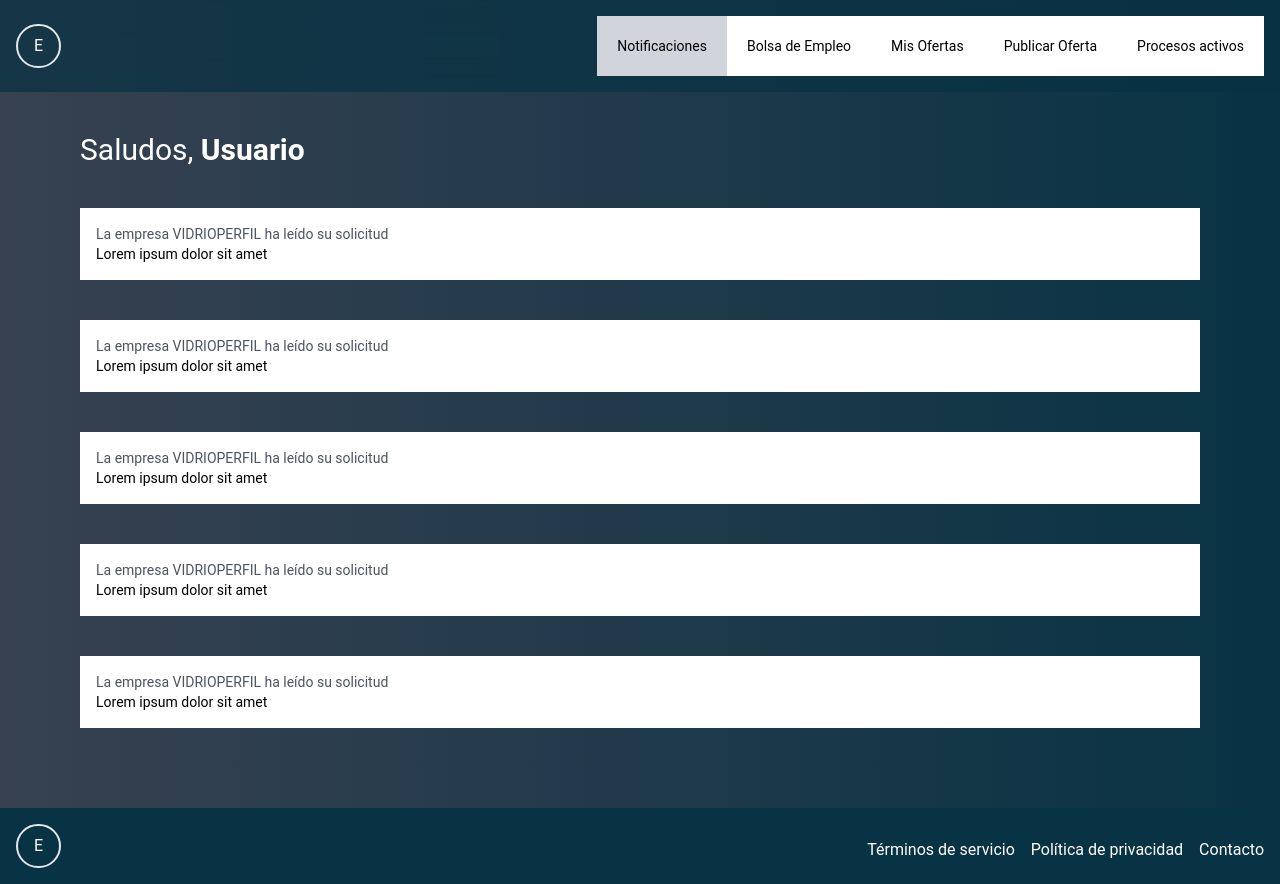
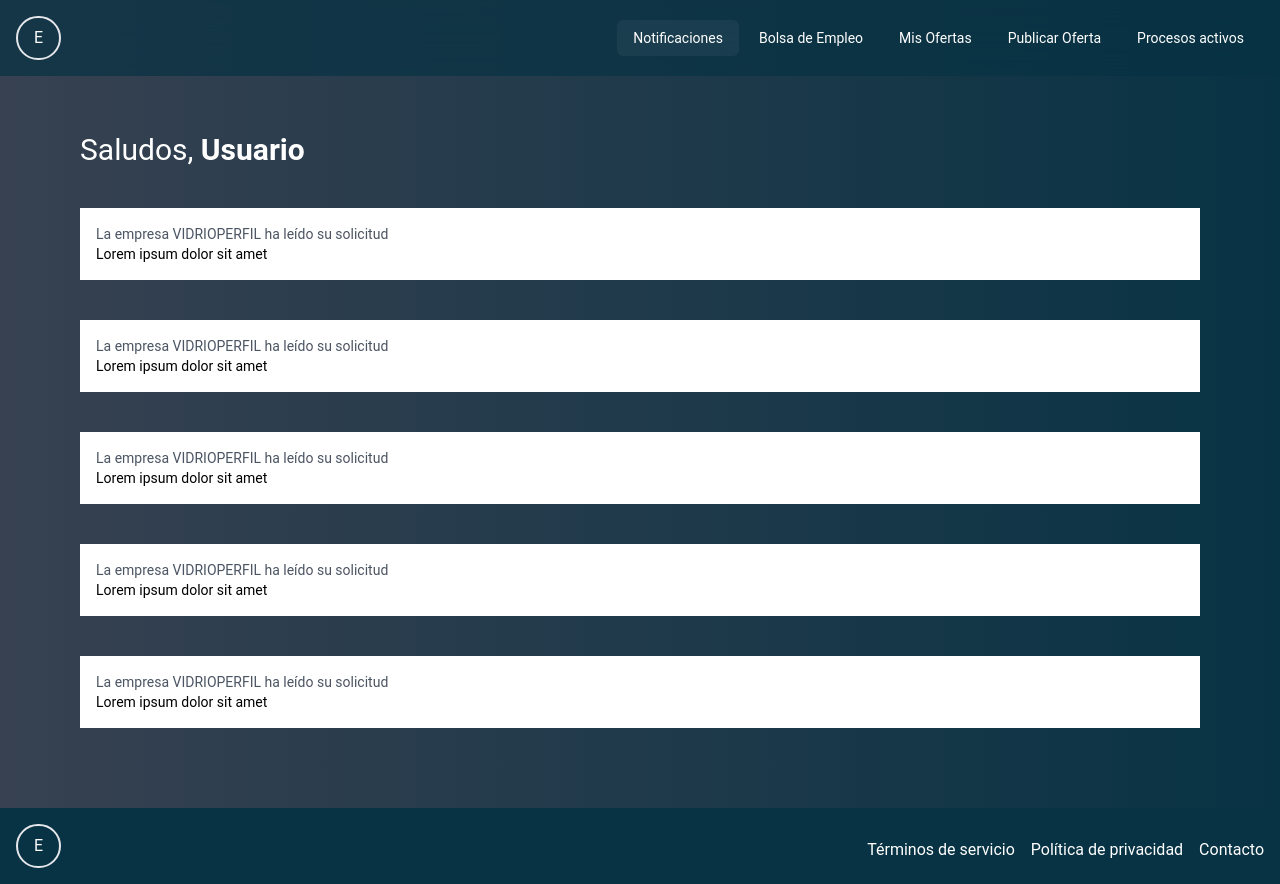
Before and after one commit to frankgimeno3/empleotecnicfront, a Next.js app: page /dashboard in a window 1280 px wide. Built offline with nearby package versions, Linux system fonts and the light colour scheme.

Commit message:
mejoro precisión borde superior

```diff
--- a/components/Dashboard/BolsaDeEmpleo/BolsaDeEmpleo.tsx
+++ b/components/Dashboard/BolsaDeEmpleo/BolsaDeEmpleo.tsx
@@ -4,8 +4,8 @@ import ListadoOfertasSolicitudes from "./ListadoOfertasSolicitudes";
 
 const BolsaDeEmpleo = () => {
   return (
-    <div className="mt-20 pb-10 pb-20 mx-20vw w-full">
-      <div className="bg-white py-5">
+    <div className="mt-6 pb-20 mx-20vw w-full">
+      <div className="bg-white mt-10 py-5">
         <QueYDonde />
         <FormularioBusquedaAvanzada />
       </div>
--- a/pages/dashboard.tsx
+++ b/pages/dashboard.tsx
@@ -15,8 +15,9 @@ type ComponentName =
   | "ProcesosActivos";
 
 export default function Dashboard() {
-  const [selectedButton, setSelectedButton] =
-    useState<ComponentName>("Notificaciones");
+  const [selectedButton, setSelectedButton] = useState<ComponentName>(
+    "Notificaciones"
+  );
 
   const [showMenu, setShowMenu] = useState(false);
 
@@ -59,12 +60,11 @@ export default function Dashboard() {
     <>
       <nav className="fixed top-0 left-0 right-0 z-10 bg-cyan-950 bg-opacity-70 backdrop-filter backdrop-blur-lg flex items-center justify-between p-4 md:text-xs xl:text-base ">
         <Link href="/dashboard" passHref>
-          <button className="bg-opacity-25 text-white rounded-full py-2 px-4 border-2 hover:bg-white hover:text-cyan-950  hover:cursor-pointer">
+          <button className="bg-opacity-5 text-white rounded-full mr-1 py-2 px-4 border-2 hover:bg-white hover:bg-opacity-50 hover:bg-opacity-50 hover:text-cyan-950  hover:cursor-pointer">
             E
           </button>
         </Link>
-        {/* <div style={{ margin: "0 20vw" }} > */}
-        <div className="flex flex-col items-center  font-mono text-sm bg-gradient-to-r from-gray-100 to-cyan-150 ">
+        <div className="flex flex-col items-center  font-mono text-sm  ">
           {isSMorMD && (
             <div className="relative" ref={menuRef}>
               <Image
@@ -77,40 +77,40 @@ export default function Dashboard() {
               {showMenu && (
                 <div className="absolute top-0 left-0 bg-white border border-gray-300">
                   <button
-                    className={`p-5 bg-white button-menu ${
-                      selectedButton === "Notificaciones" ? "bg-gray-300" : ""
+                    className={`bg-opacity-5 text-white rounded-md mr-1 py-2 px-4 hover:bg-white hover:bg-opacity-50 hover:text-cyan-950  hover:cursor-pointer button-menu ${
+                      selectedButton === "Notificaciones" ? "bg-white" : ""
                     }`}
                     onClick={() => handleButtonClick("Notificaciones")}
                   >
                     Notificaciones
                   </button>
                   <button
-                    className={`p-5 bg-white button-menu ${
-                      selectedButton === "BolsaDeEmpleo" ? "bg-gray-300" : ""
+                    className={`bg-opacity-5 text-white rounded-md mr-1 py-2 px-4 hover:bg-white hover:bg-opacity-50 hover:text-cyan-950  hover:cursor-pointer button-menu ${
+                      selectedButton === "BolsaDeEmpleo" ? "bg-white" : ""
                     }`}
                     onClick={() => handleButtonClick("BolsaDeEmpleo")}
                   >
                     Bolsa de Empleo
                   </button>
                   <button
-                    className={`p-5 bg-white button-menu ${
-                      selectedButton === "MisOfertas" ? "bg-gray-300" : ""
+                    className={`bg-opacity-5 text-white rounded-md mr-1 py-2 px-4 hover:bg-white hover:bg-opacity-50 hover:text-cyan-950  hover:cursor-pointer button-menu ${
+                      selectedButton === "MisOfertas" ? "bg-white" : ""
                     }`}
                     onClick={() => handleButtonClick("MisOfertas")}
                   >
                     Mis Ofertas
                   </button>
                   <button
-                    className={`p-5 bg-white button-menu ${
-                      selectedButton === "PublicarOferta" ? "bg-gray-300" : ""
+                    className={`bg-opacity-5 text-white rounded-md mr-1 py-2 px-4 hover:bg-white hover:bg-opacity-50 hover:text-cyan-950  hover:cursor-pointer button-menu ${
+                      selectedButton === "PublicarOferta" ? "bg-white" : ""
                     }`}
                     onClick={() => handleButtonClick("PublicarOferta")}
                   >
                     Publicar Oferta
                   </button>
                   <button
-                    className={`p-5 bg-white button-menu ${
-                      selectedButton === "ProcesosActivos" ? "bg-gray-300" : ""
+                    className={`bg-opacity-5 text-white rounded-md mr-1 py-2 px-4 hover:bg-white hover:bg-opacity-50 hover:text-cyan-950  hover:cursor-pointer button-menu ${
+                      selectedButton === "ProcesosActivos" ? "bg-white" : ""
                     }`}
                     onClick={() => handleButtonClick("ProcesosActivos")}
                   >
@@ -123,48 +123,40 @@ export default function Dashboard() {
           {!isSMorMD && (
             <div className="display-flex ">
               <button
-                className={`p-5 ${
-                  selectedButton === "Notificaciones"
-                    ? "bg-gray-300"
-                    : "bg-white"
+                className={`bg-opacity-5 text-white rounded-md mr-1 py-2 px-4 hover:bg-white hover:bg-opacity-50 hover:text-cyan-950  hover:cursor-pointer ${
+                  selectedButton === "Notificaciones" ? "bg-white bg-opacity-100 text-cyan-950" : ""
                 }`}
                 onClick={() => handleButtonClick("Notificaciones")}
               >
                 Notificaciones
               </button>
               <button
-                className={`p-5 ${
-                  selectedButton === "BolsaDeEmpleo"
-                    ? "bg-gray-300"
-                    : "bg-white"
+                className={`bg-opacity-5 text-white rounded-md mr-1 py-2 px-4 hover:bg-white hover:bg-opacity-50 hover:text-cyan-950  hover:cursor-pointer ${
+                  selectedButton === "BolsaDeEmpleo" ? "bg-white bg-opacity-100 text-cyan-950" : ""
                 }`}
                 onClick={() => handleButtonClick("BolsaDeEmpleo")}
               >
                 Bolsa de Empleo
               </button>
               <button
-                className={`p-5 ${
-                  selectedButton === "MisOfertas" ? "bg-gray-300" : "bg-white"
+                className={`bg-opacity-5 text-white rounded-md mr-1 py-2 px-4 hover:bg-white hover:bg-opacity-50 hover:text-cyan-950  hover:cursor-pointer ${
+                  selectedButton === "MisOfertas" ? "bg-white bg-opacity-100 text-cyan-950" : ""
                 }`}
                 onClick={() => handleButtonClick("MisOfertas")}
               >
                 Mis Ofertas
               </button>
               <button
-                className={`p-5 ${
-                  selectedButton === "PublicarOferta"
-                    ? "bg-gray-300"
-                    : "bg-white"
+                className={`bg-opacity-5 text-white rounded-md mr-1 py-2 px-4 hover:bg-white hover:bg-opacity-50 hover:text-cyan-950  hover:cursor-pointer ${
+                  selectedButton === "PublicarOferta" ? "bg-white bg-opacity-100 text-cyan-950" : ""
                 }`}
                 onClick={() => handleButtonClick("PublicarOferta")}
               >
                 Publicar Oferta
               </button>
               <button
-                className={`p-5 ${
-                  selectedButton === "ProcesosActivos"
-                    ? "bg-gray-300"
-                    : "bg-white"
+                className={`bg-opacity-5 text-white rounded-md mr-1 py-2 px-4 hover:bg-white hover:bg-opacity-50 hover:text-cyan-950  hover:cursor-pointer ${
+                  selectedButton === "ProcesosActivos" ? "bg-white bg-opacity-100 text-cyan-950" : ""
                 }`}
                 onClick={() => handleButtonClick("ProcesosActivos")}
               >
@@ -175,7 +167,6 @@ export default function Dashboard() {
         </div>
       </nav>
       <div className="pt-3 flex flex-col items-center  font-mono text-sm bg-gradient-to-r from-gray-700 to-cyan-950 ">
-
         {renderComponent("Notificaciones", <Notificaciones />)}
         {renderComponent("BolsaDeEmpleo", <BolsaDeEmpleo />)}
         {renderComponent("MisOfertas", <MisOfertas />)}
@@ -186,7 +177,7 @@ export default function Dashboard() {
             width: 0%;
           }
         `}</style>
-        </div>
+      </div>
     </>
   );
 }
```
